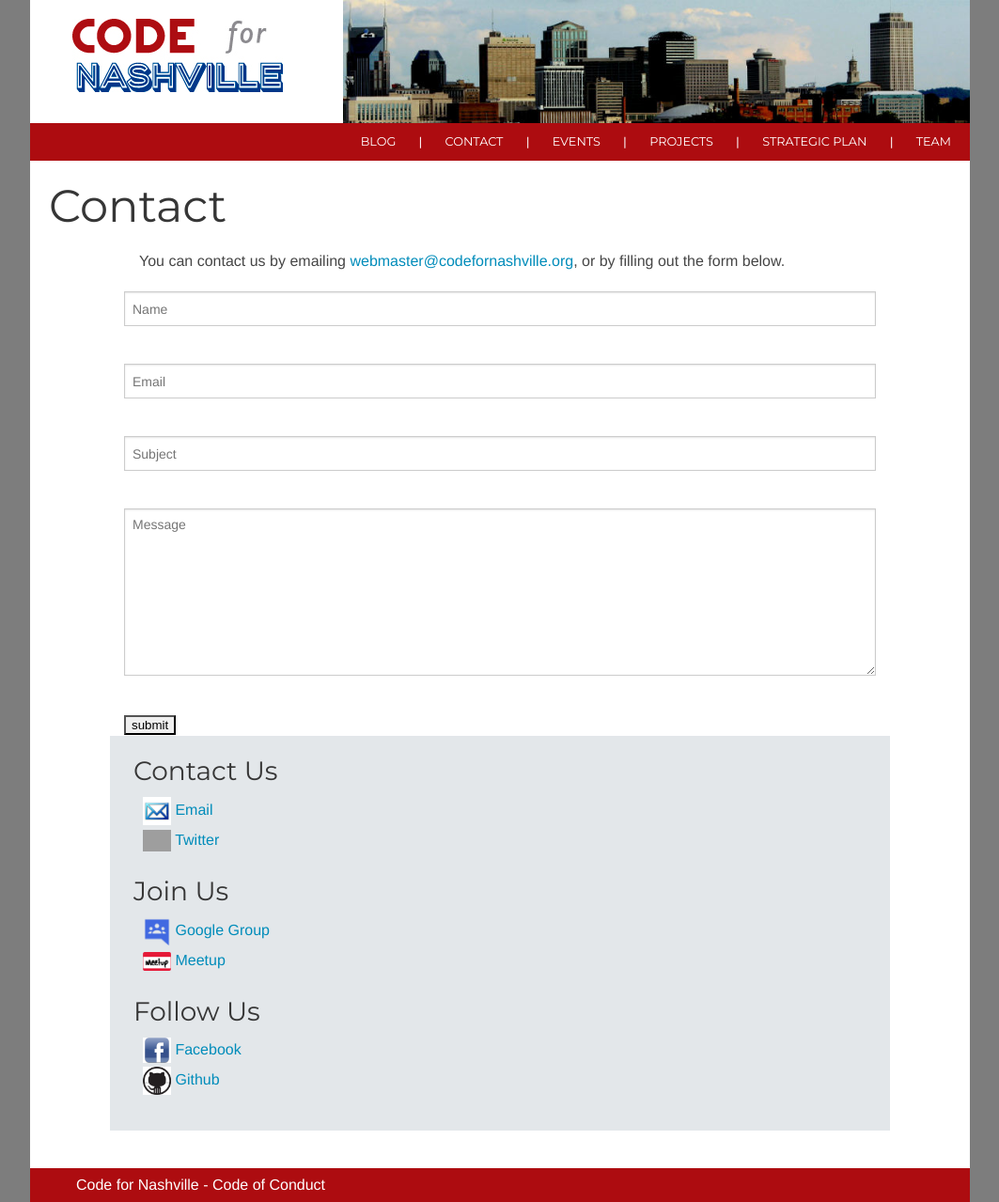
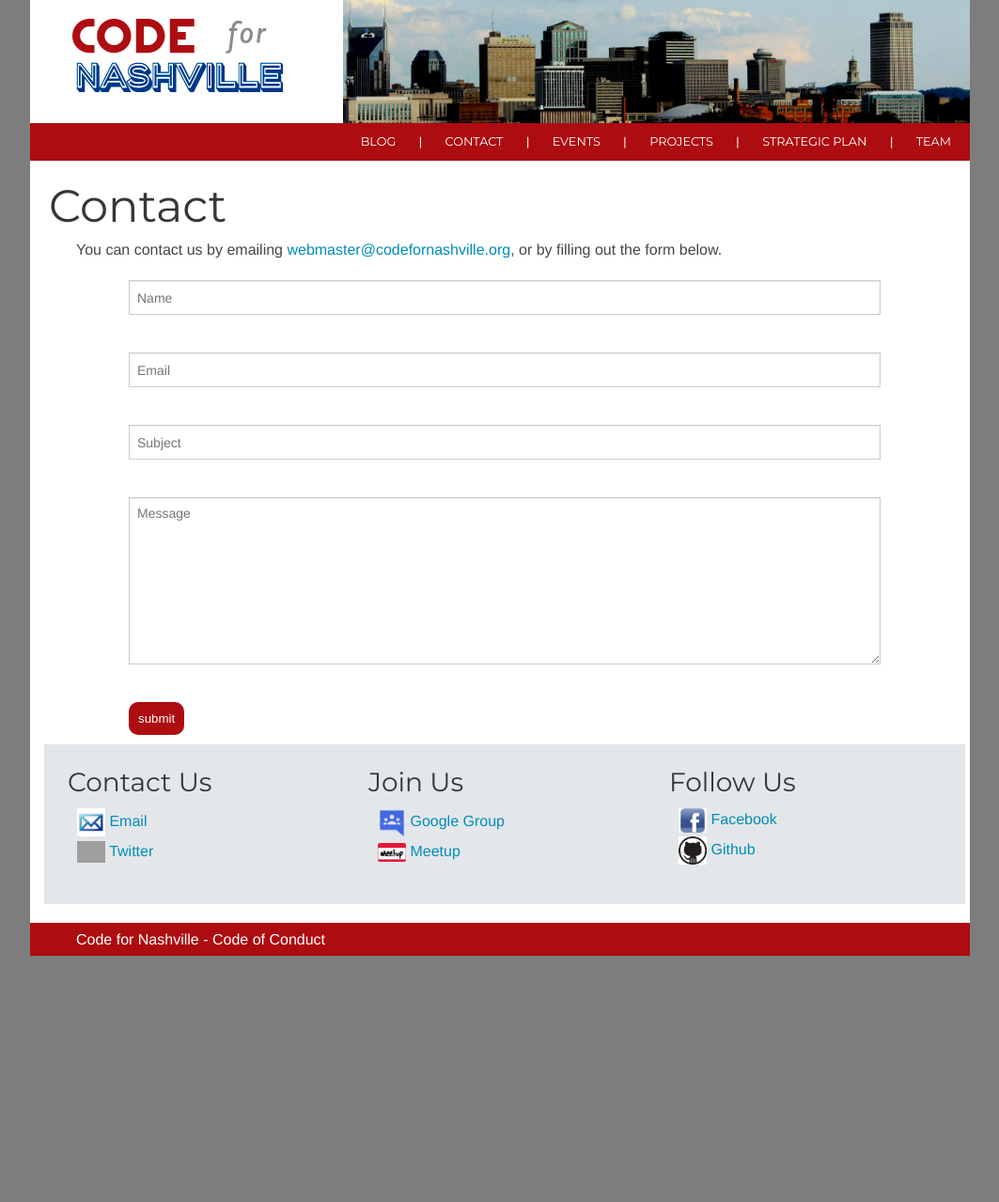
Before and after one commit to code-for-nashville/code-for-nashville.github.io, a Jekyll site: the page built from contact.md, in a window 1280 px wide. Shown: the whole page at 94% size, without its empty margins (108-1171 px from the left). Built offline with Jekyll 4.4.1, drawn with Linux system fonts in a browser that asks for light colours; nearby versions of some CDN libraries; after the commit the page ends 1017 px from its top, so only the background shows below that; grey boxes are pictures that could not be loaded.

Commit message:
fixed contact styling

```diff
--- a/_sass/_blog.scss
+++ b/_sass/_blog.scss
@@ -1,9 +1,4 @@
 .post {
-  .post-content {
-    margin: 20px auto;
-    max-width: 800px;
-  }
-
   .post-list {
     list-style-type: none;
 
--- a/_sass/_contact.scss
+++ b/_sass/_contact.scss
@@ -1,8 +1,5 @@
 .post {
 form {
-    margin-bottom: 10px;
-  }
-
     input[type="submit"] {
       background: #AD0C10;
       color: white;
@@ -10,14 +7,14 @@
       border-radius: 10px;
       padding: 10px;
     }
+
+    max-width: 800px;
+    margin: 10px auto;
+  }
 }
 
 @media screen and (min-width: 64.063em) {
-  .post {
-    .home-contact {
-      .large-12 {
+  .post .home-contact .large-12{
         width: 33.33333%;
   }
 }
-  }
-}
--- a/_sass/_layout.scss
+++ b/_sass/_layout.scss
@@ -13,6 +13,10 @@ body {
 .page-content {
   padding: 20px;
   background: white;
+}
+
+.post-content {
+  padding-left: 10px;
 }
 
 .site-footer {
--- a/css/main.scss
+++ b/css/main.scss
@@ -29,3 +29,4 @@ $large-mobile: "(max-width: 600px)";
 @import "footer";
 @import "blog";
 @import "projects";
+@import "contact";
```
Lines whose indentation alone changed are shown as unchanged.
